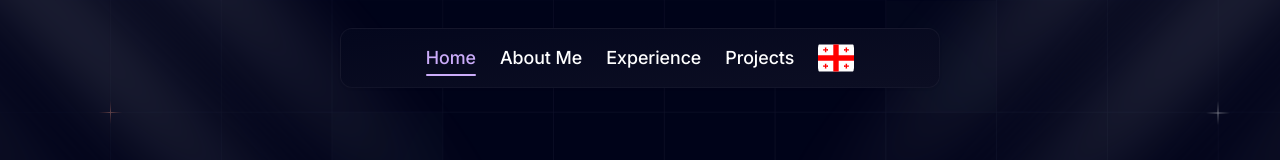
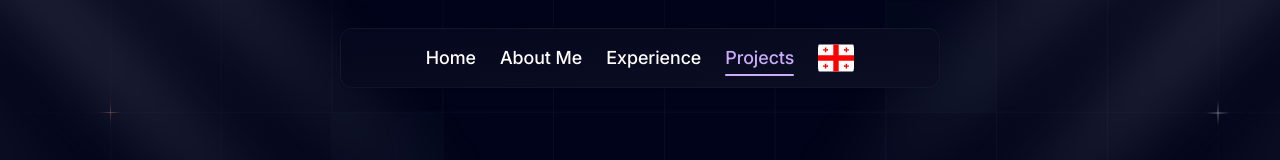
Before and after one commit to lukkshh/lukkshh.github.io, a React (Vite) app: page / in a window 1280 px wide. Shown: the top 160 px of the page. Built offline with nearby package versions, Linux system fonts and the light colour scheme.

Commit message:
Fix header

```diff
--- a/src/components/Header.tsx
+++ b/src/components/Header.tsx
@@ -136,6 +136,9 @@ const Header = (): JSX.Element => {
   useEffect(() => {
     const sectionIds = ["about", "experience", "projects"];
     const visibleSections = new Map<string, number>();
+    let intersectionObserver: IntersectionObserver | null = null;
+    let mutationObserver: MutationObserver | null = null;
+    let isScrollListening = false;
 
     const updateActiveFromScroll = () => {
       if (isProgrammaticScrollRef.current) {
@@ -158,15 +161,14 @@ const Header = (): JSX.Element => {
       setActiveLink(`#${mostVisibleSectionId}`);
     };
 
+    const startObserving = (): boolean => {
       const sections = sectionIds
         .map((id) => document.getElementById(id))
         .filter((section): section is HTMLElement => section !== null);
 
-    if (sections.length === 0) {
-      return;
-    }
+      if (sections.length === 0) return false;
 
-    const observer = new IntersectionObserver(
+      intersectionObserver = new IntersectionObserver(
         (entries) => {
           entries.forEach((entry) => {
             if (entry.isIntersecting) {
@@ -185,15 +187,39 @@ const Header = (): JSX.Element => {
         },
       );
 
-    sections.forEach((section) => observer.observe(section));
+      sections.forEach((section) => intersectionObserver!.observe(section));
+
+      if (!isScrollListening) {
         window.addEventListener("scroll", updateActiveFromScroll, {
           passive: true,
         });
+        isScrollListening = true;
+      }
+
       updateActiveFromScroll();
+      return true;
+    };
+
+    if (!startObserving()) {
+      // Sections not in DOM yet (lazy-loaded) — wait for them
+      mutationObserver = new MutationObserver(() => {
+        if (startObserving()) {
+          mutationObserver?.disconnect();
+          mutationObserver = null;
+        }
+      });
+      mutationObserver.observe(document.body, {
+        childList: true,
+        subtree: true,
+      });
+    }
 
     return () => {
-      observer.disconnect();
+      mutationObserver?.disconnect();
+      intersectionObserver?.disconnect();
+      if (isScrollListening) {
         window.removeEventListener("scroll", updateActiveFromScroll);
+      }
     };
   }, []);
 
--- a/src/views/Home.tsx
+++ b/src/views/Home.tsx
@@ -15,7 +15,6 @@ const SpotlightEffect = (): JSX.Element => {
             : "/images/spotlight-left.svg"
         }
         alt=""
-        fetchPriority="high"
       />
       <img
         className="absolute right-0"
@@ -25,7 +24,6 @@ const SpotlightEffect = (): JSX.Element => {
             : "/images/spotlight-right.svg"
         }
         alt=""
-        fetchPriority="high"
       />
     </div>
   );
```
Lines whose indentation alone changed are shown as unchanged.
